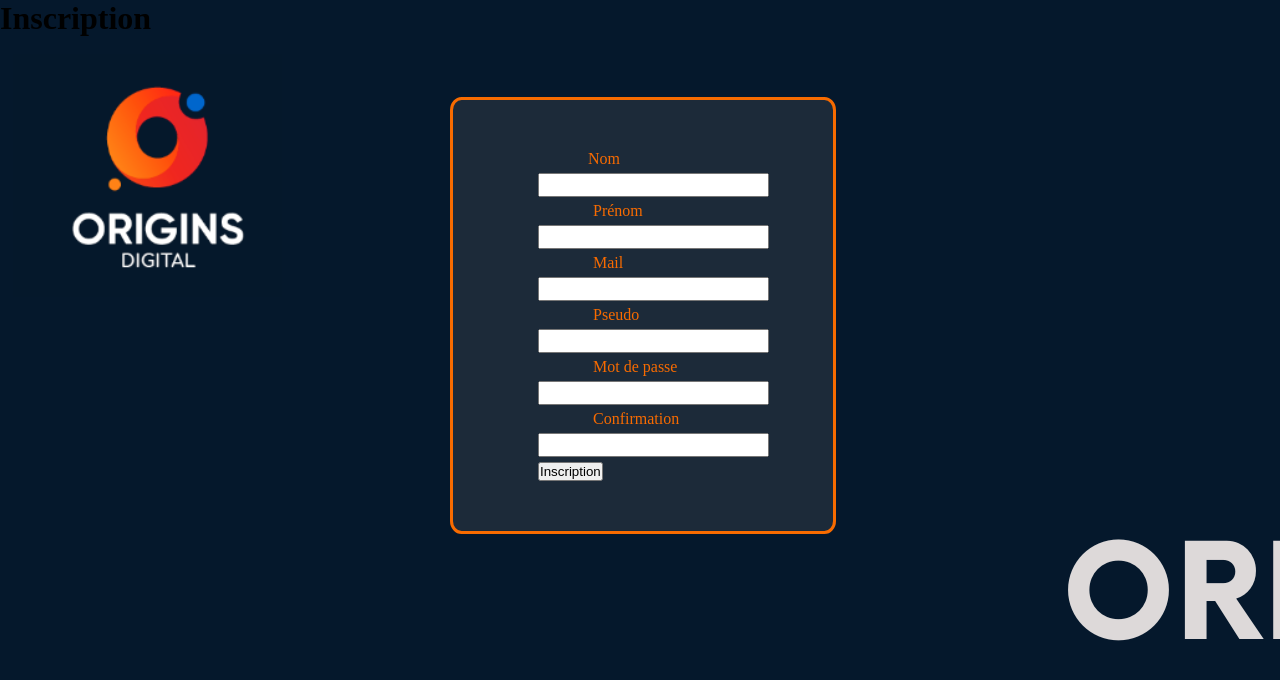
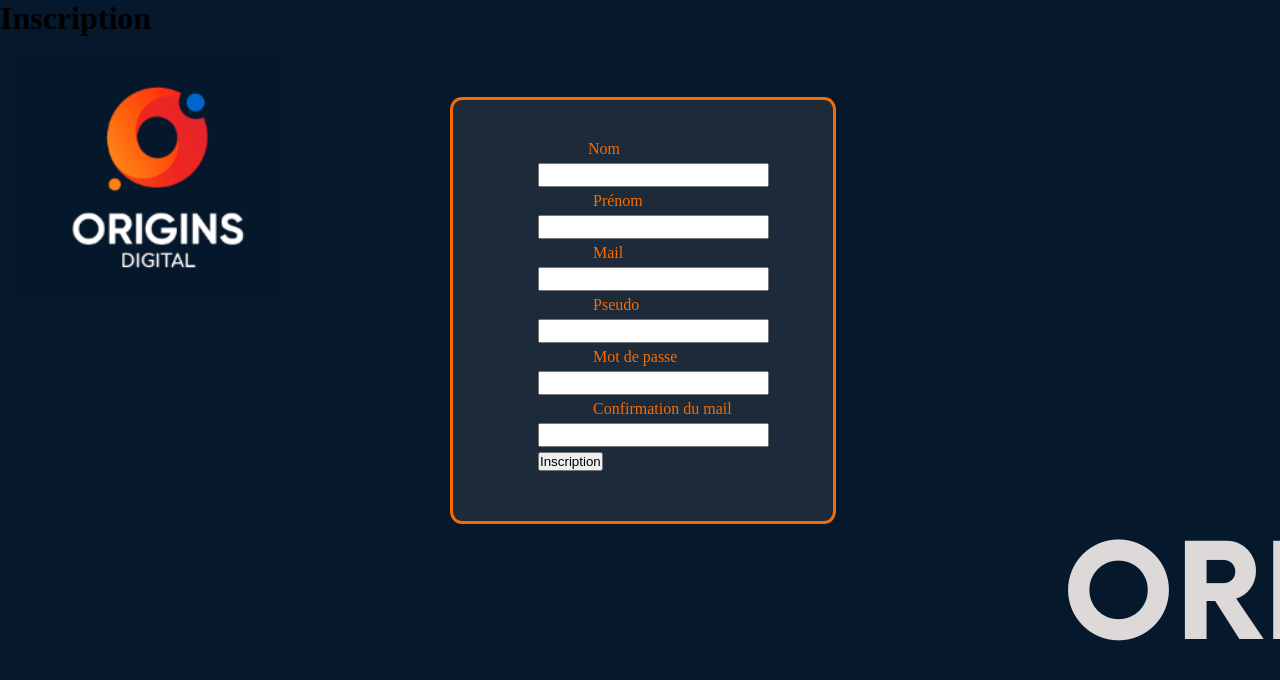
Before and after one commit to WildCodeSchool-2023-09/JS-RMT-React_If-Projet3-Origin, a React (Vite) app in the folder frontend/: page /inscription in a window 1280 px wide. Shown: the top 680 px of the page. Built offline with nearby package versions, Linux system fonts and the light colour scheme; no server answers.

Commit message:
mise en place du css inscriptorigin et admincontact

```diff
--- a/frontend/src/components/administration/AdminContact.css
+++ b/frontend/src/components/administration/AdminContact.css
@@ -7,6 +7,7 @@
   margin-top: 60px;
   padding-bottom: 40px;
   padding-right: 10px;
+  padding-top: 10px;
 }
 
 .lab {
@@ -22,6 +23,5 @@
 .labt {
   position: relative;
   left: 20px;
-  margin: 0px;
   width: 235px;
 }
--- a/frontend/src/pages/admin/InscriptOrigins.css
+++ b/frontend/src/pages/admin/InscriptOrigins.css
@@ -29,6 +29,6 @@ main form {
   margin-top: 60px;
   width: 300px;
   padding-left: 80px;
-  padding-top: 50px;
+  padding-top: 40px;
   border: 3px solid rgb(248, 107, 0);
 }
--- a/frontend/src/pages/admin/InscriptOrigins.jsx
+++ b/frontend/src/pages/admin/InscriptOrigins.jsx
@@ -29,7 +29,7 @@ function InscriptOrigins() {
             <input type="password" name="password" required />
           </label>
           <label>
-            Confirmation
+            Confirmation du mail
             <input type="password" name="comfirmedPassword" required />
           </label>
           <button className="Inscription" type="submit">
```
